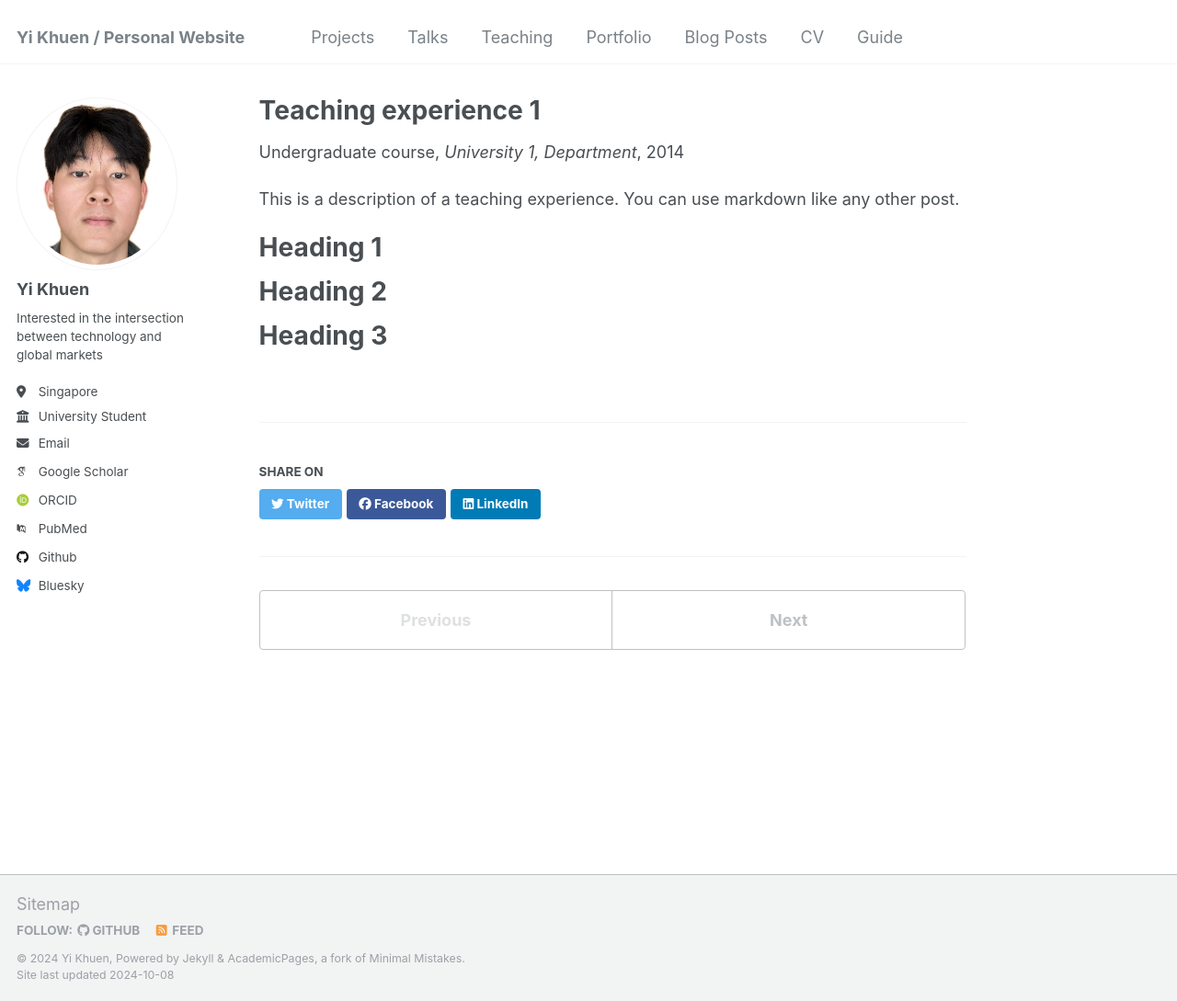
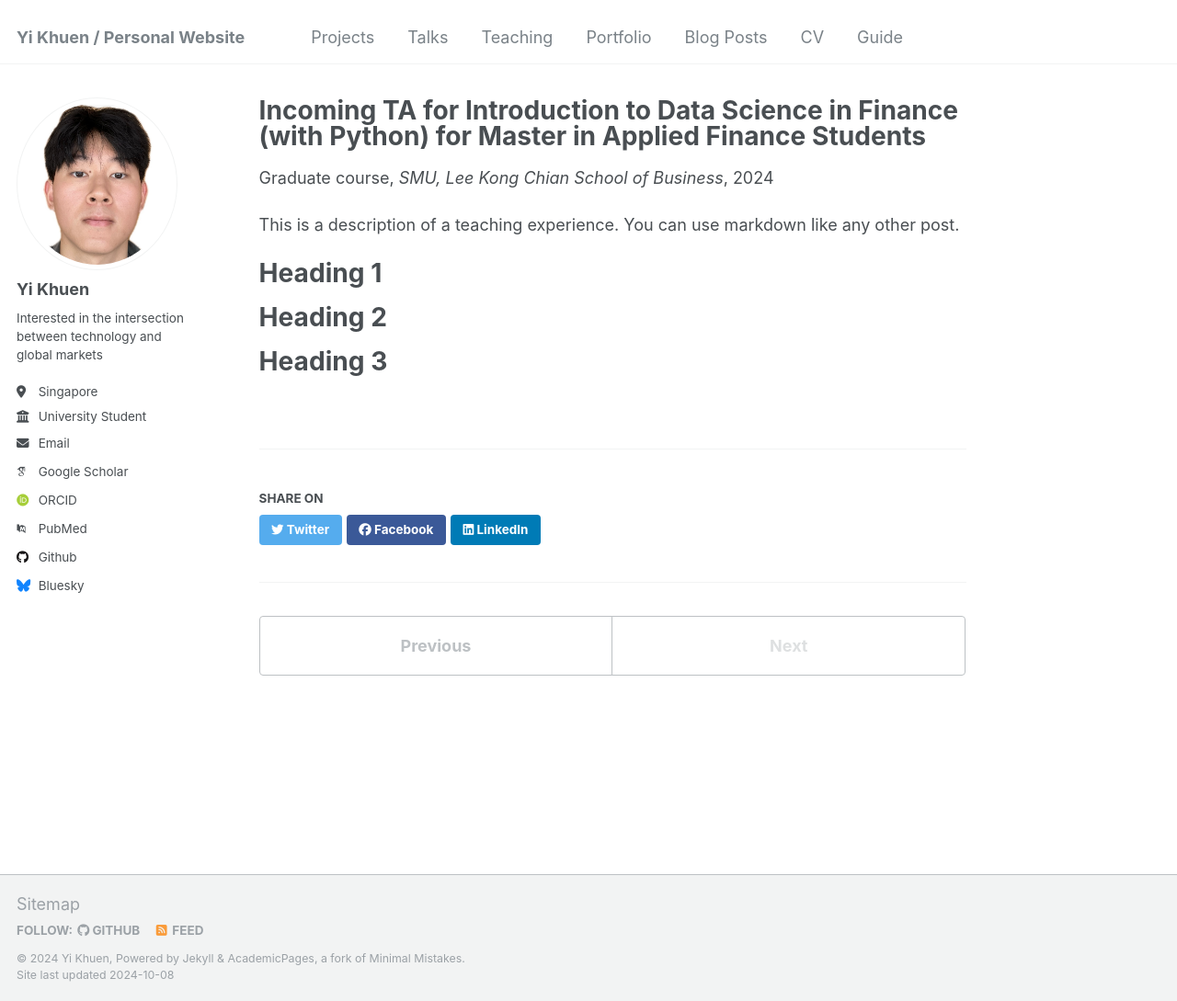
Before and after one commit to yikhuen/yikhuen.github.io, a Jekyll site: the page built from _teaching/2014-spring-teaching-1.md, in a window 1280 px wide and 1089 px high. Shown: the whole window at 92% size. Built offline with Jekyll 4.4.1, drawn with Linux system fonts in a browser that asks for light colours; some web fonts are replaced.

Commit message:
Edited teaching section to reflect past TA experiences

```diff
--- a/_teaching/2014-spring-teaching-1.md
+++ b/_teaching/2014-spring-teaching-1.md
@@ -1,11 +1,11 @@
 ---
-title: "Teaching experience 1"
+title: "Incoming TA for Introduction to Data Science in Finance (with Python) for Master in Applied Finance Students"
 collection: teaching
-type: "Undergraduate course"
+type: "Graduate course"
 permalink: /teaching/2014-spring-teaching-1
-venue: "University 1, Department"
-date: 2014-01-01
-location: "City, Country"
+venue: "SMU, Lee Kong Chian School of Business"
+date: 2024-11-29
+location: "Singapore, Singapore"
 ---
 
 This is a description of a teaching experience. You can use markdown like any other post.
```
Also changed, not shown: _teaching/2015-spring-teaching-2.md (+3 -3 lines).
